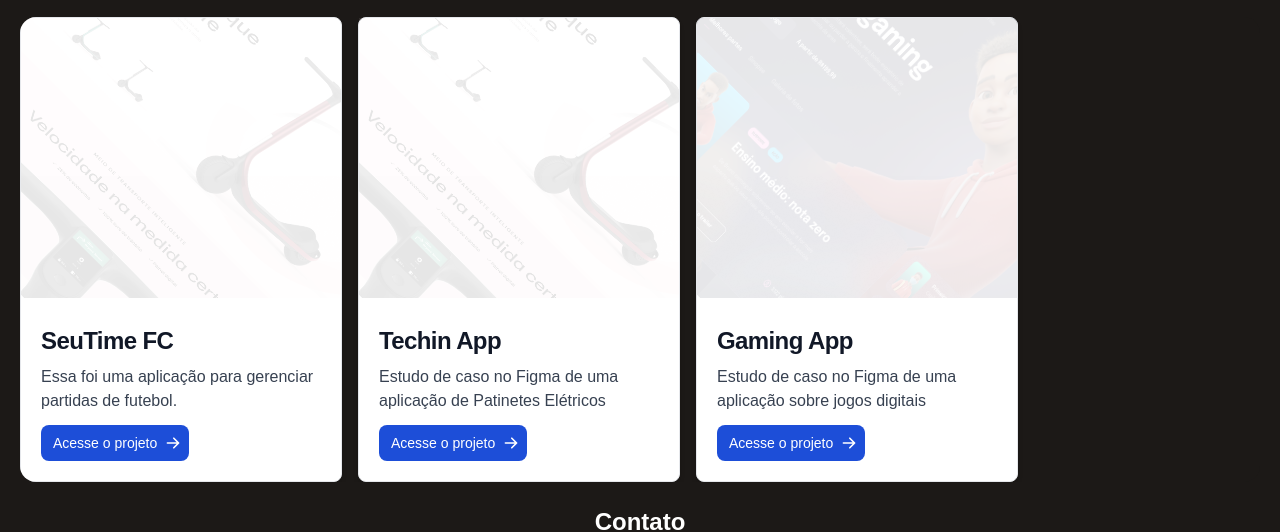
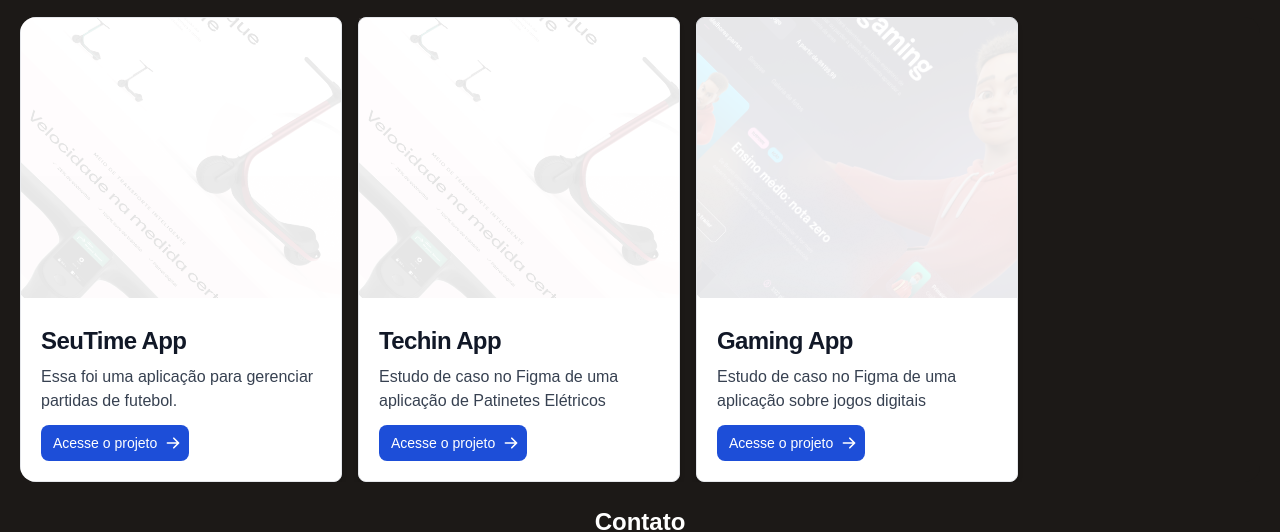
Before and after one commit to p-lacerda/apice-tech, a Next.js app: page / in a window 1280 px wide. Shown: the part 1095-1627 px from the top of the page. Built offline with nearby package versions, Linux system fonts and the light colour scheme.

Commit message:
update font

```diff
--- a/components/Projects.jsx
+++ b/components/Projects.jsx
@@ -6,7 +6,7 @@ import CardEmpty from './CardEmpty';
 function Projects() {
   const [projects, setProjects] = useState([
     {
-      name: 'SeuTime FC',
+      name: 'SeuTime App',
       description: 'Essa foi uma aplicação para gerenciar partidas de futebol.',
       src: '/TechinApp.png',
       page: 1,
--- a/pages/index.js
+++ b/pages/index.js
@@ -18,7 +18,7 @@ export default function Home() {
       </Head>
 
       <Navbar />
-      <main className='h-100 bg-stone-900 max-w-screen-sm md:max-w-screen-md lg:max-w-screen-lg xl:max-w-screen-xl 2xl:max-w-screen-2xl m-auto'>
+      <main className='h-100 bg-stone-900 md:max-w-screen-md lg:max-w-screen-lg xl:max-w-screen-xl 2xl:max-w-screen-2xl m-auto'>
         <div className='px-5 space-y-6'>
           <TopContent />
           <AboutUs />
--- a/styles/globals.css
+++ b/styles/globals.css
@@ -3,6 +3,7 @@
 @tailwind utilities;
 
 @import url('https://fonts.googleapis.com/css2?family=K2D:ital,wght@0,200;0,300;0,400;0,500;0,600;1,200;1,300;1,400;1,500;1,600&display=swap');
+@import url('https://fonts.googleapis.com/css2?family=Poppins:ital,wght@0,200;0,300;0,400;0,500;0,600;0,700;0,800;0,900;1,200;1,300;1,400;1,500;1,600;1,700;1,800;1,900&display=swap');
 
 html,
 body {
@@ -20,5 +21,5 @@ a {
 
 * {
   box-sizing: border-box;
-  font-family: 'K2D', 'Arial', sans-serif;
+  font-family: 'Poppins', 'Arial', sans-serif;
 }
```
